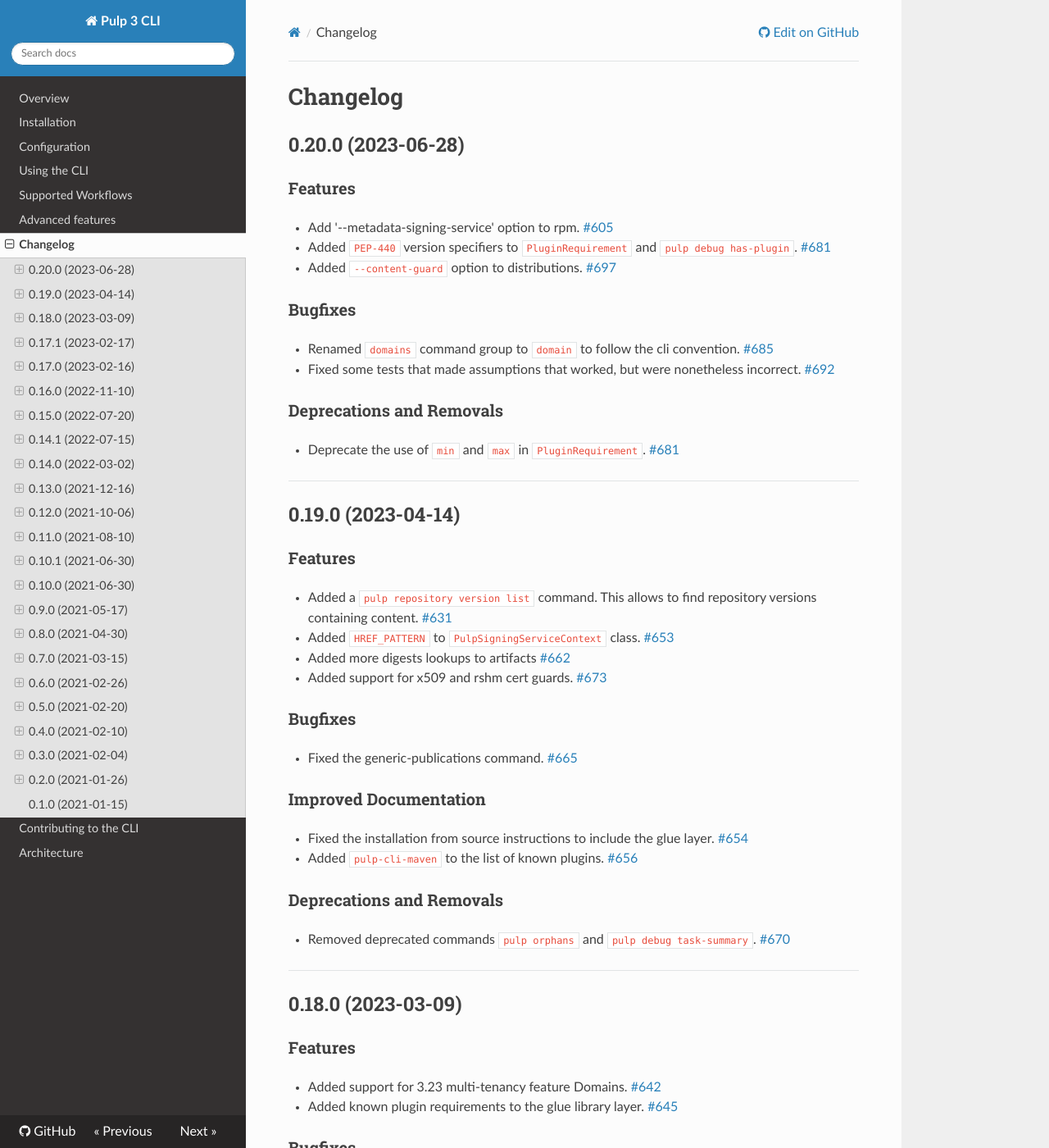
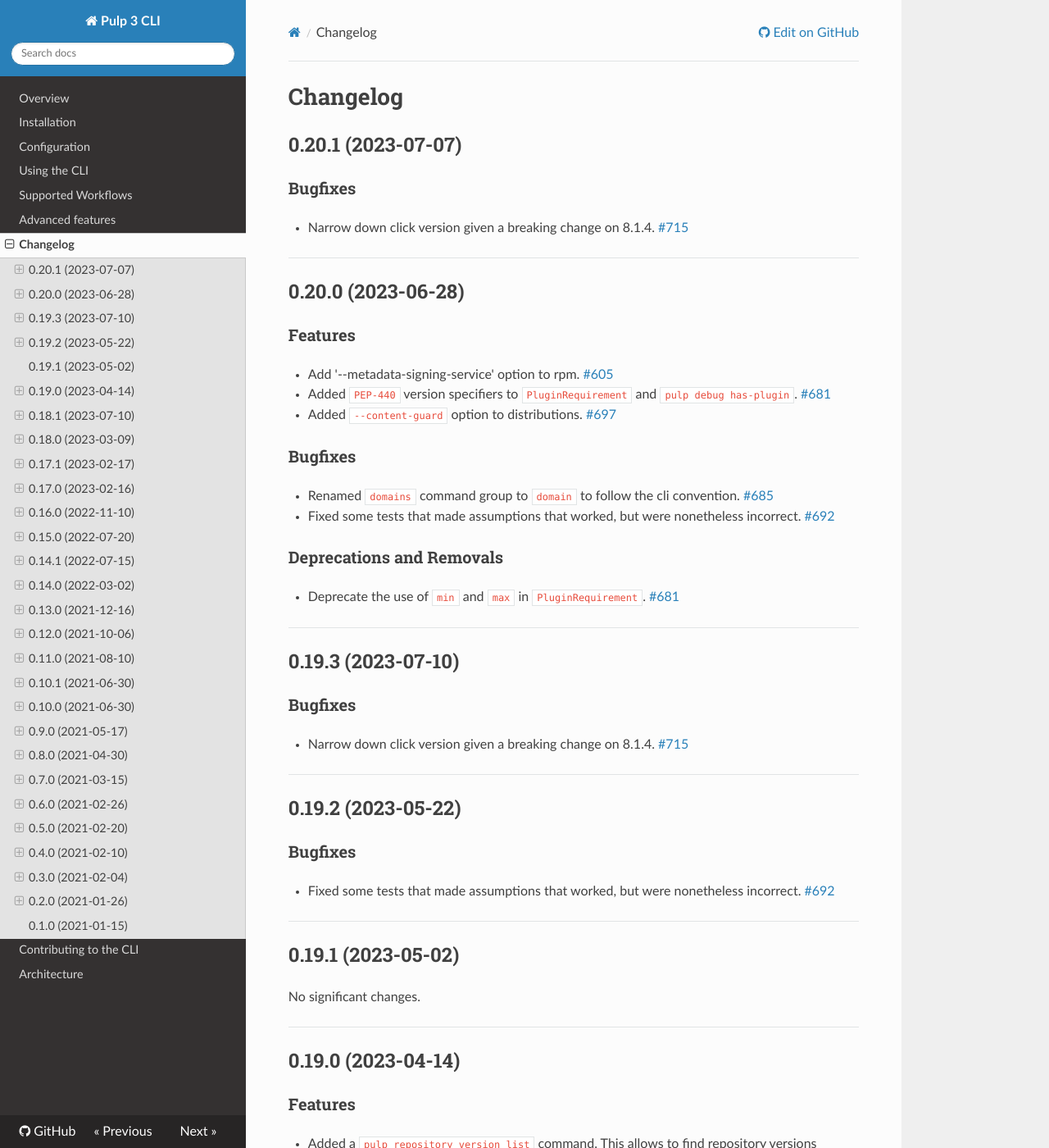
Before and after one commit to pulp/pulp-cli, an MkDocs documentation site: the page built from docs/CHANGES.md, in a window 1280 px wide and 1400 px high. Shown: the whole window at 82% size. Built offline with MkDocs 1.6.1, drawn with Linux system fonts in a browser that asks for light colours; nearby versions of some CDN libraries; some of the changed text lies outside the part shown.

Commit message:
Update Changelog
[noissue]

```diff
--- a/docs/CHANGES.md
+++ b/docs/CHANGES.md
@@ -9,6 +9,19 @@
 [//]: # (WARNING: Don't drop the towncrier directive!)
 
 [//]: # (towncrier release notes start)
+
+## 0.20.1 (2023-07-07)
+
+
+
+### Bugfixes
+
+- Narrow down click version given a breaking change on 8.1.4.
+  [#715](https://github.com/pulp/pulp-cli/issues/715)
+
+
+---
+
 
 ## 0.20.0 (2023-06-28)
 
@@ -36,6 +49,42 @@
 
 - Deprecate the use of `min` and `max` in `PluginRequirement`.
   [#681](https://github.com/pulp/pulp-cli/issues/681)
+
+
+---
+
+
+## 0.19.3 (2023-07-10)
+
+
+
+### Bugfixes
+
+- Narrow down click version given a breaking change on 8.1.4.
+  [#715](https://github.com/pulp/pulp-cli/issues/715)
+
+
+---
+
+
+## 0.19.2 (2023-05-22)
+
+
+
+### Bugfixes
+
+- Fixed some tests that made assumptions that worked, but were nonetheless incorrect.
+  [#692](https://github.com/pulp/pulp-cli/issues/692)
+
+
+---
+
+
+## 0.19.1 (2023-05-02)
+
+
+
+No significant changes.
 
 
 ---
@@ -75,6 +124,19 @@
 
 - Removed deprecated commands `pulp orphans` and `pulp debug task-summary`.
   [#670](https://github.com/pulp/pulp-cli/issues/670)
+
+
+---
+
+
+## 0.18.1 (2023-07-10)
+
+
+
+### Bugfixes
+
+- Narrow down click version given a breaking change on 8.1.4.
+  [#715](https://github.com/pulp/pulp-cli/issues/715)
 
 
 ---
```
